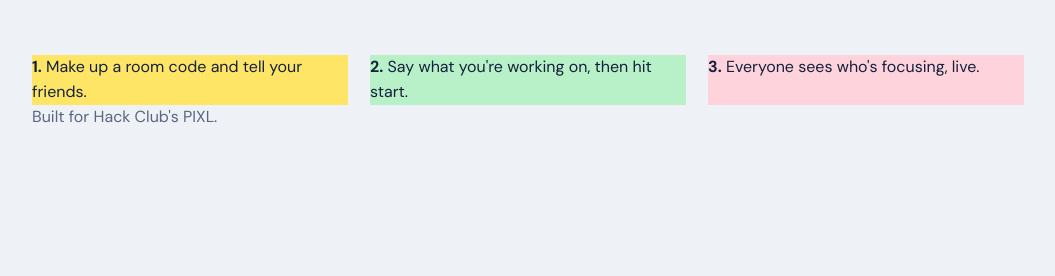
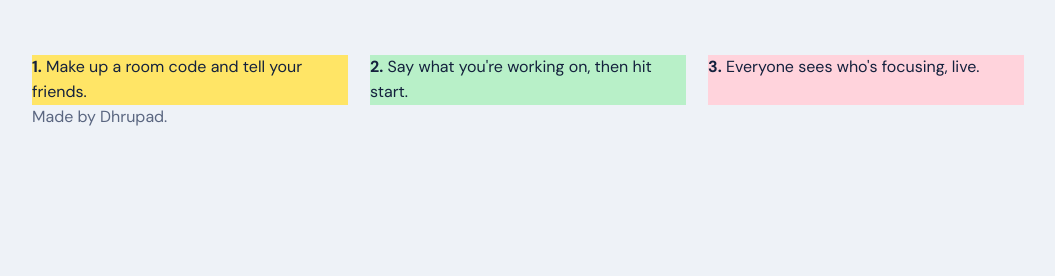
Before and after one commit to pateldhrupad011-sketch/Focus-Room, a Flask app: page / in a window 1280 px wide. Shown: the part 524-800 px from the top of the page, without its empty margins (112-1167 px from the left). Run offline with Flask 3, Linux system fonts and the light colour scheme.

Commit message:
Update styles and remove footer text

```diff
--- a/templates/index.html
+++ b/templates/index.html
@@ -39,8 +39,7 @@
       <div class="sticky s3"><b>3.</b> Everyone sees who's focusing, live.</div>
     </section>
   </main>
-
-  <footer>Built for Hack Club's PIXL.</footer>
+  <footer>Made by Dhrupad.</footer>
   <script src="{{ url_for('static', filename='home.js') }}"></script>
 </body>
 </html>
```
